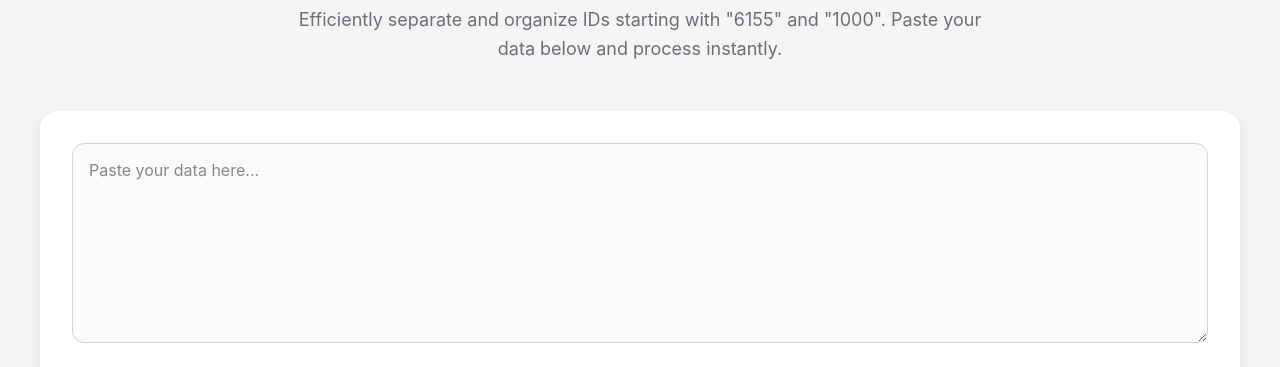
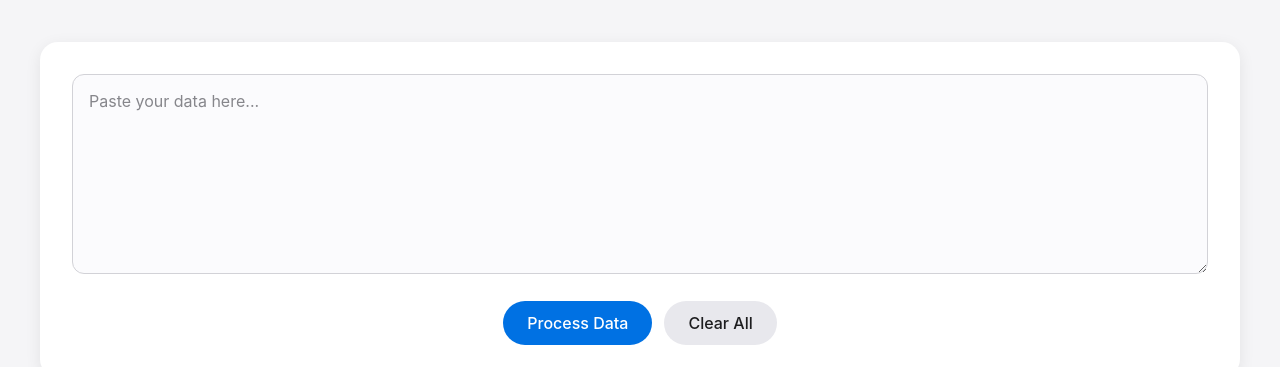
Before and after one commit to N1LL404/OLD-NEW-UID, a plain HTML site: page index.html in a window 1280 px wide. Shown: the part 123-490 px from the top of the page. Drawn offline with Linux system fonts and the light colour scheme.

Commit message:
Update index.html

```diff
--- a/index.html
+++ b/index.html
@@ -272,10 +272,6 @@
     <div class="container">
         <header>
             <h1>ID Separator Tool</h1>
-            <p class="description">
-                Efficiently separate and organize IDs starting with "6155" and "1000".
-                Paste your data below and process instantly.
-            </p>
         </header>
 
         <section class="input-section">
```
